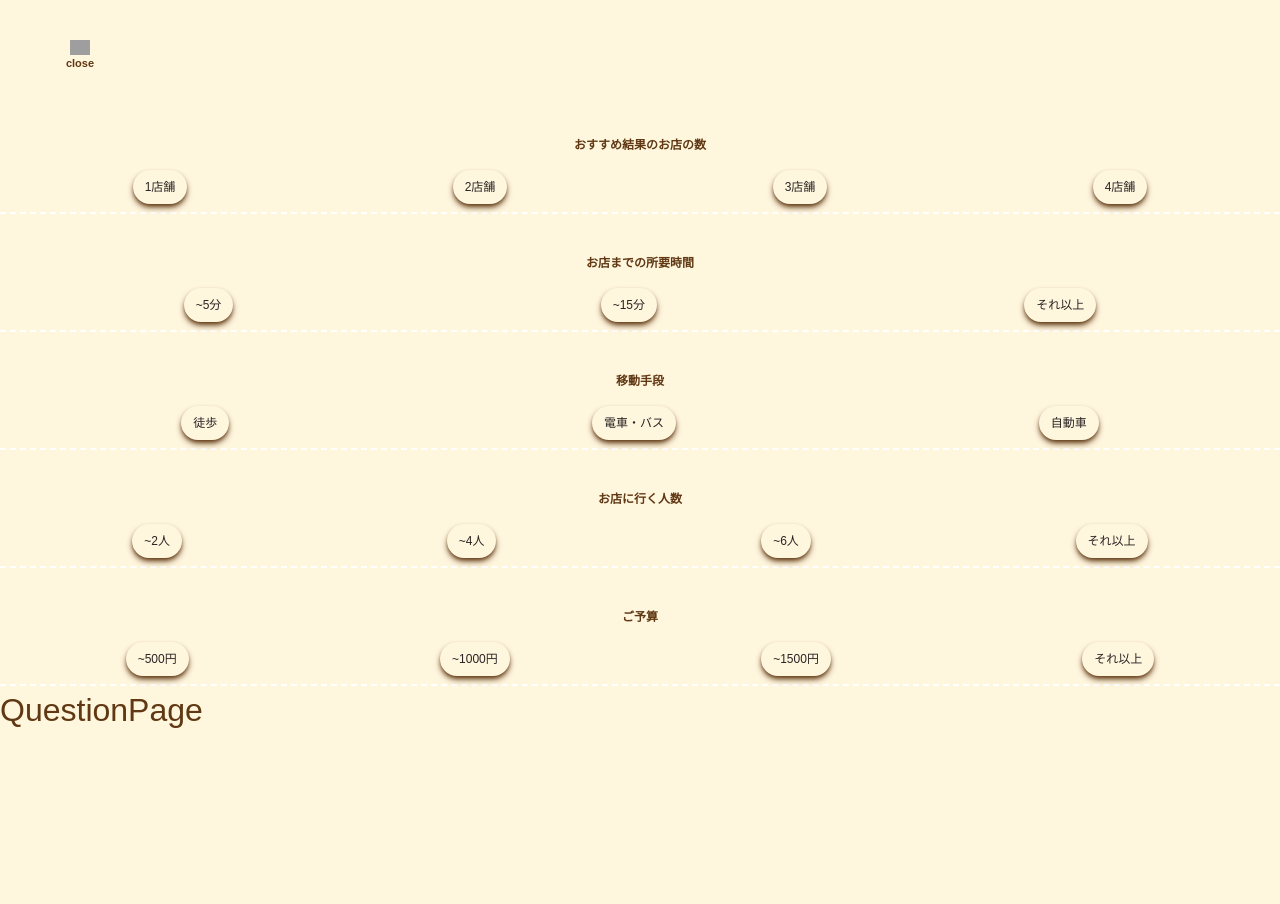
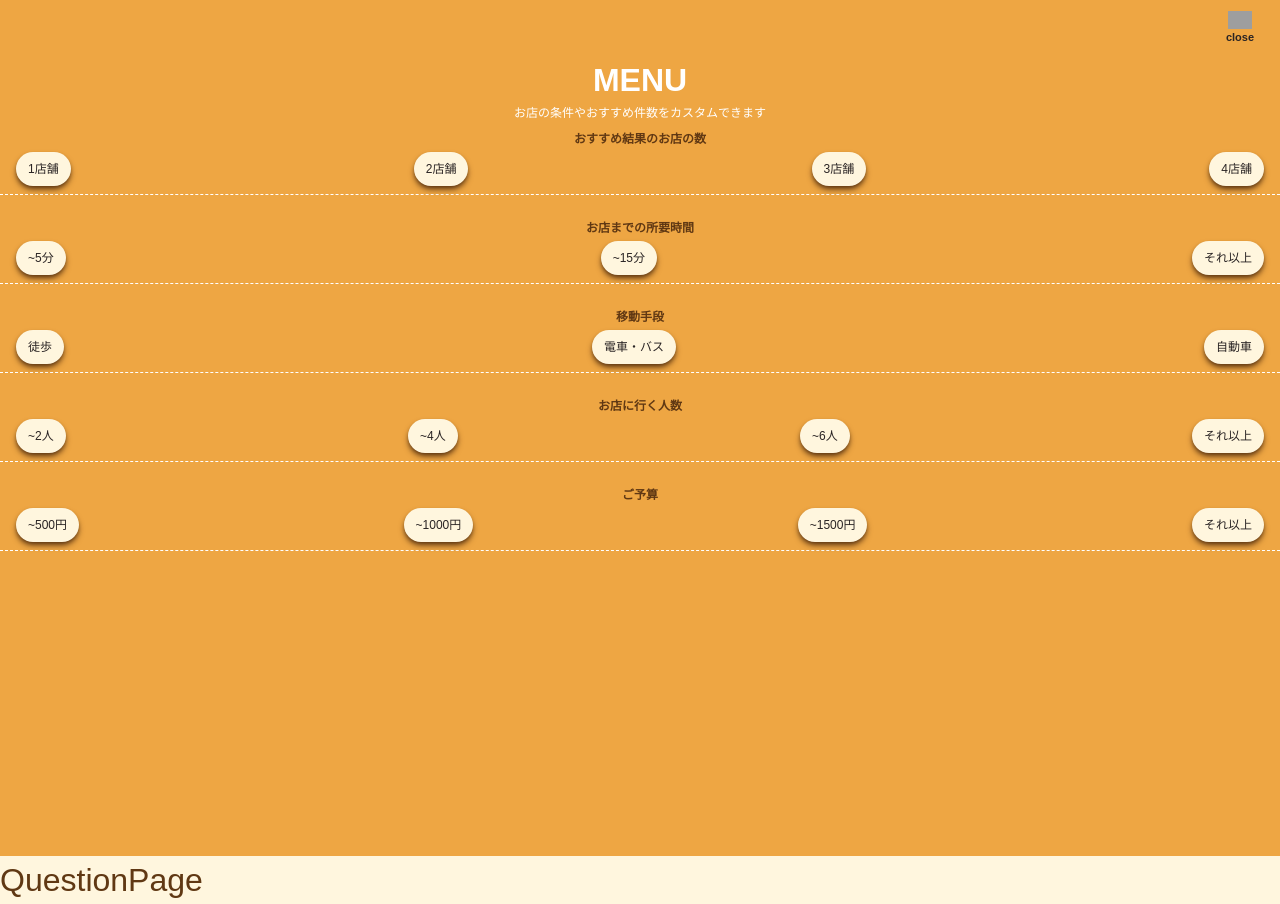
Before and after one commit to uchida189/needsfoods, a Next.js app: page /pages/QuestionPage in a window 1280 px wide. Both pictures are taken after a click on the button "menu". Before the commit the page ends 800 px from the top, so only its background shows below. Built offline with nearby package versions, Linux system fonts and the light colour scheme; grey boxes are pictures that could not be loaded.

Commit message:
[fix]レイアウトの調整

```diff
--- a/components/Header/Header.tsx
+++ b/components/Header/Header.tsx
@@ -11,21 +11,24 @@ export default function Header() {
 		setOpenMenu(!isMenuOpen);
 	}
 	if(isMenuOpen){
-        SettingState="hidden";
+		SettingState="bg-main-3";
 	}
 	else{
-        SettingState="visible";
+		SettingState="";
 	}
 	return (
-        <div>
-            <div className={SettingState}><IconButton  func="menu" icon="./IoSettings.svg" onClick={ToggleMenu}/>
+		<div className={"w-full flex flex-col " + SettingState}>
+			<div className='mr-5 ml-auto my-2'>
+				<IconButton
+					func={isMenuOpen? "close": "menu"}
+					icon={isMenuOpen? "./IoClose.svg": "./IoSettings.svg"}
+					onClick={ToggleMenu}/>
 			</div>
-            {isMenuOpen&& <div>
-                <IconButton func="close" icon="./IoClose.svg" onClick={ToggleMenu}/>
-                {/*ここにメニューコンポーネントを入れたい*/}
+			{isMenuOpen&& <div className="h-screen flex flex-col">
+				<p className="mx-auto text-headline-1 text-white font-bold">MENU</p>
+				<p className="mx-auto text-label-1 text-white">お店の条件やおすすめ件数をカスタムできます</p>
 				<Menu/>
-            </div>
-            }
+			</div>}
 		</div>
 	);
 }
--- a/components/IconButton/IconButton.tsx
+++ b/components/IconButton/IconButton.tsx
@@ -11,13 +11,13 @@ interface IconButtonProps {
 // 画像付きのボタン
 export default function IconButton(props: IconButtonProps) {
   return (
-    <button className='w-40  p-10' onClick={props.onClick}>
+    <button className='w-10 h-10' onClick={props.onClick}>
       <img src={props.icon}
-             className="mx-auto"
-             alt={props.func+"mark"}
-             width={20}
-             height={20}></img>
-      <div className='mx-auto text-sub text-label-2 font-bold break-all'>{props.func}</div>
+        className="mx-auto"
+        alt={props.func+"mark"}
+        width={24}
+        height={24}/>
+      <div className='mx-auto text-text-dark text-label-2 font-bold break-all'>{props.func}</div>
     </button>
   );
 }
--- a/components/SettingsQuestion/SettingsQuestion.tsx
+++ b/components/SettingsQuestion/SettingsQuestion.tsx
@@ -7,7 +7,7 @@ interface SettingsQuestionProps {
 // お店の名前
 export default function SettingsQuestion(props: SettingsQuestionProps) {
   return (
-    <div className="m-1/2 p-4 mx-auto">
+    <div className="mx-auto">
       <p className='text-sub text-label-1 font-bold break-all'>{props.question}</p>
     </div>
   );
--- a/components/SettingsRow/SettingsRow.tsx
+++ b/components/SettingsRow/SettingsRow.tsx
@@ -12,9 +12,9 @@ interface SettingsRowProps {
 
 export default function SettingsRow(props: SettingsRowProps) {
   return (
-    <div className='w-full py-2 flex flex-col items-center justify-center border-b-2 border-dashed border-white'>
+    <div className='w-full py-2 flex flex-col items-center justify-center gap-1 border-b border-dashed border-white'>
       <SettingsQuestion question={props.question} />
-      <div className='w-full flex justify-around'>
+      <div className='w-full px-4 flex justify-between'>
         {props.options.map((option) => (
           <SettingsSelectionButton
             key={option}
```
Lines whose indentation alone changed are shown as unchanged.
